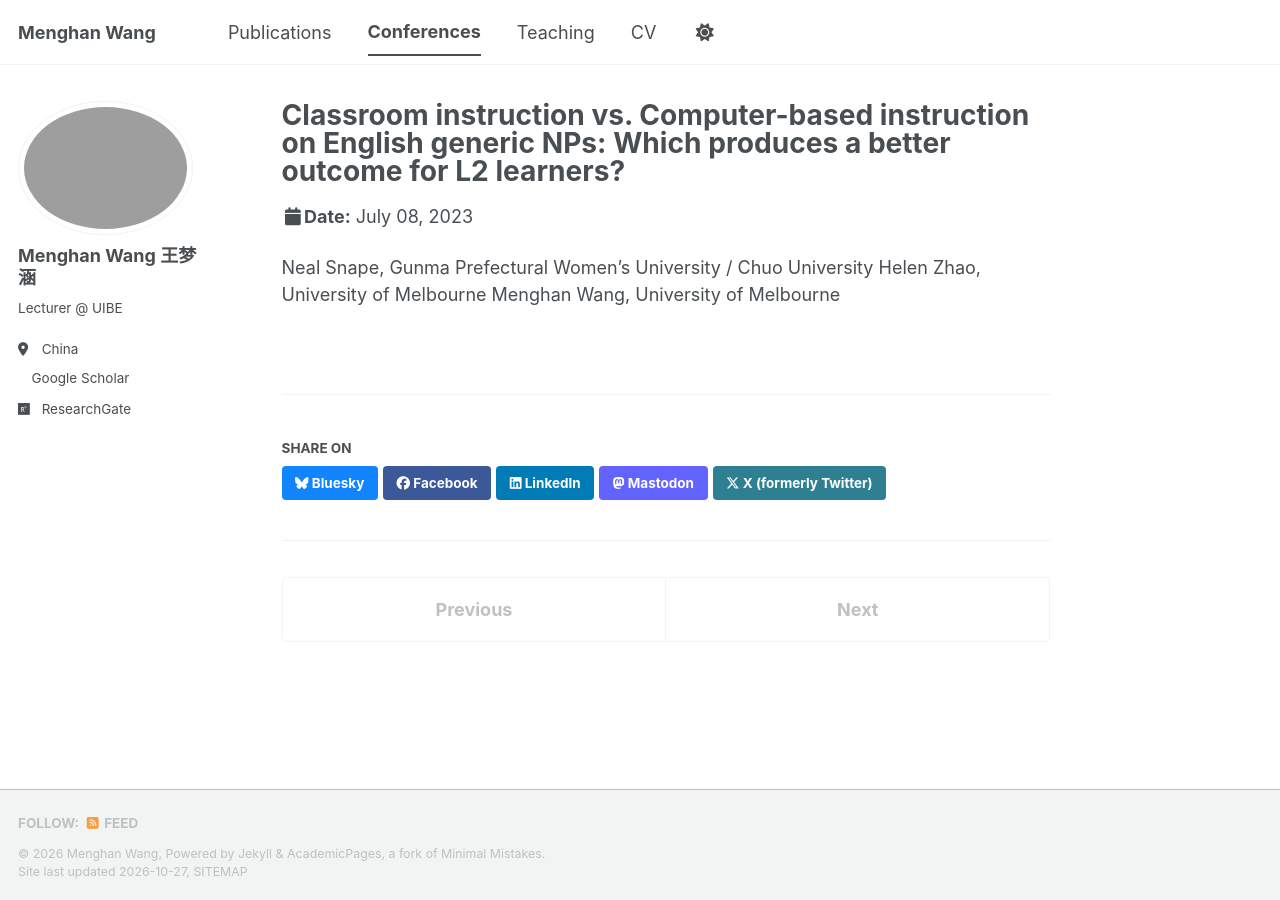
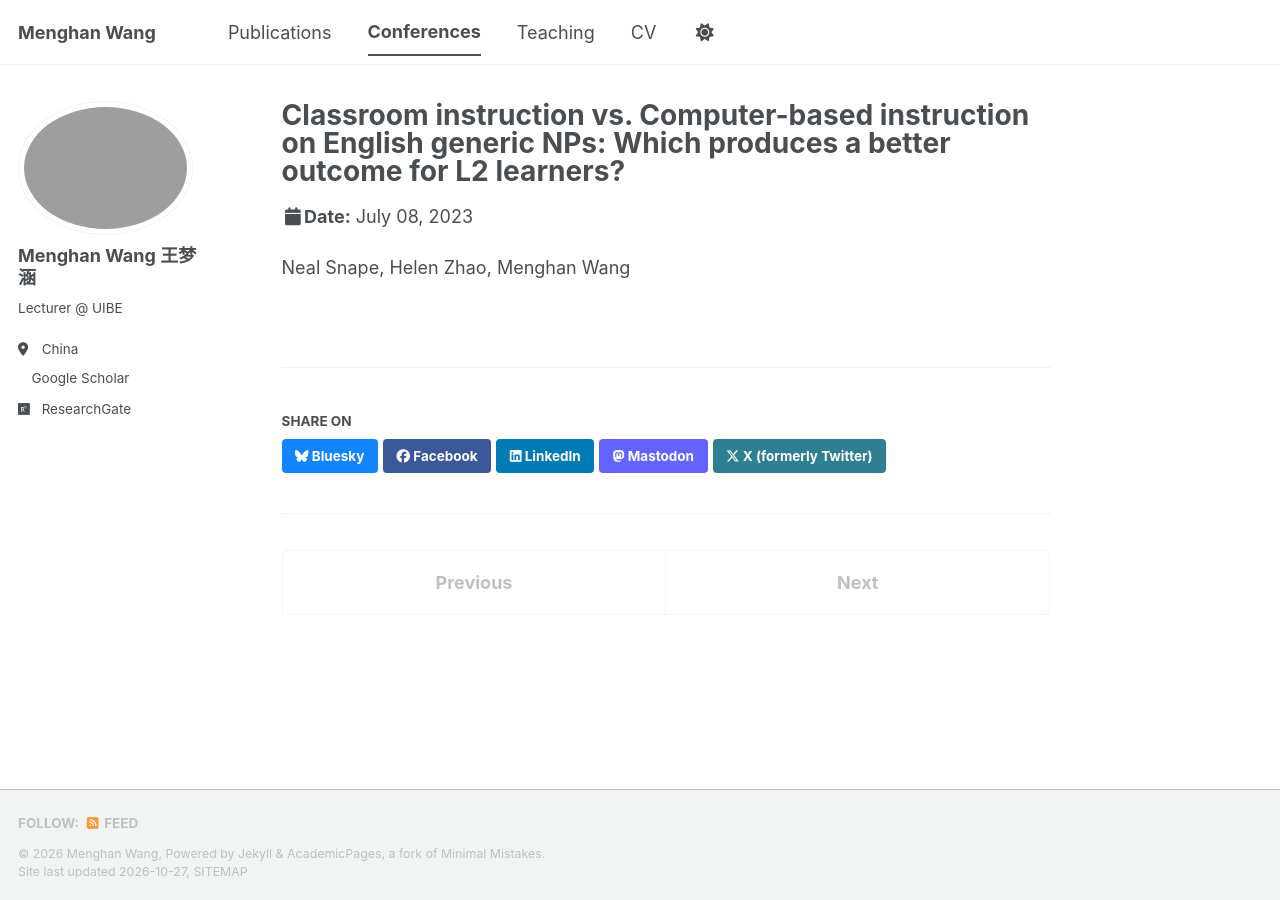
Before and after one commit to menghan120/menghan.github.io, a Jekyll site: the page built from _talks/JSLS_2023.md, in a window 1280 px wide. Built offline with Jekyll 4.4.1, drawn with Linux system fonts in a browser that asks for light colours; a script bundle is joined from its source files by our own code; a style sheet for code colours, icons or effects is not loaded.

Commit message:
Simplify speaker list format in JSLS 2023 talk

```diff
--- a/_talks/JSLS_2023.md
+++ b/_talks/JSLS_2023.md
@@ -8,6 +8,4 @@ date: 2023-07-08
 location: "Chuo University, Tokyo, Japan"
 ---
 
-Neal Snape, Gunma Prefectural Women's University / Chuo University
-Helen Zhao, University of Melbourne
-Menghan Wang, University of Melbourne
+Neal Snape, Helen Zhao, Menghan Wang
```
